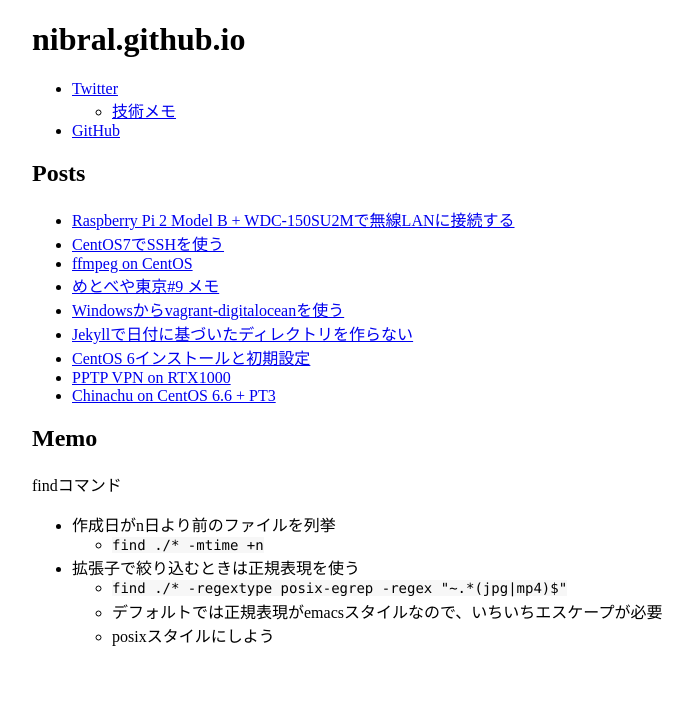
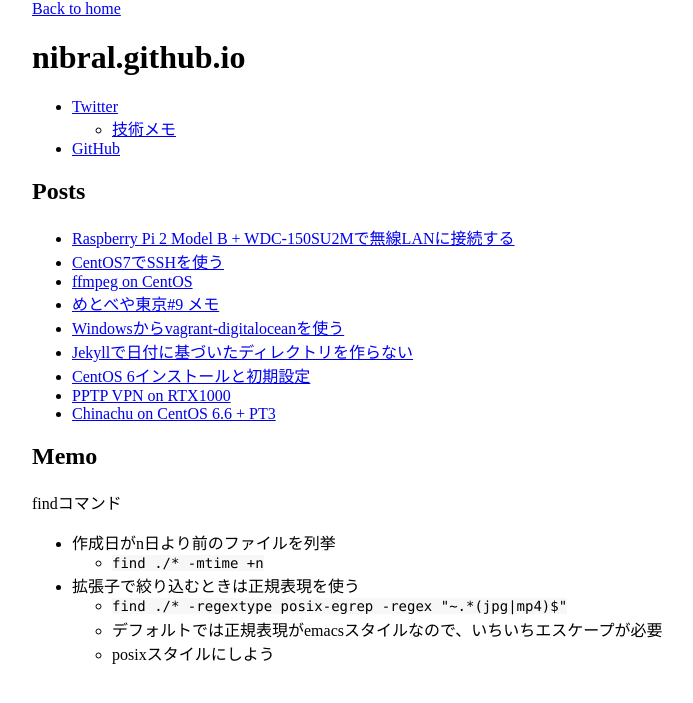
Before and after one commit to nibral/nibral.github.io, a Jekyll site: the page built from index.md, in a window 1280 px wide. Shown: the top 703 px of the page, without its empty margins (208-901 px from the left). Built offline with Jekyll 4.4.1, drawn with Linux system fonts in a browser that asks for light colours.

Commit message:
ホームへのリンクを追加

```diff
--- a/_layouts/default.html
+++ b/_layouts/default.html
@@ -6,6 +6,9 @@
 		<link rel="stylesheet" href="/assets/css/style.css" type="text/css">
 	</head>
 	<body>
+		<nav>
+			<a href="http://nibral.github.io/">Back to home</a>
+		</nav>
 		{{ content }}
 	</body>
 <html>
```
